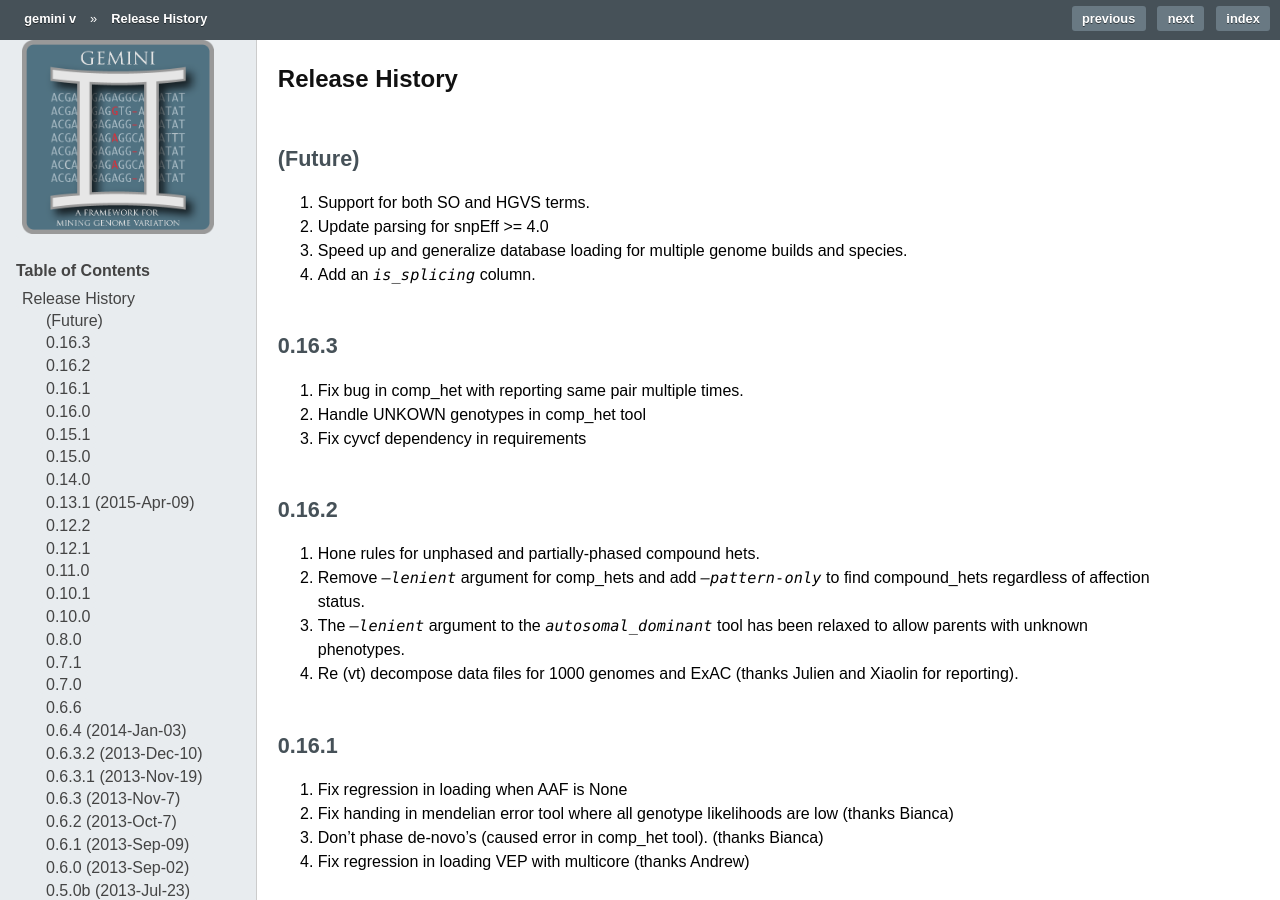
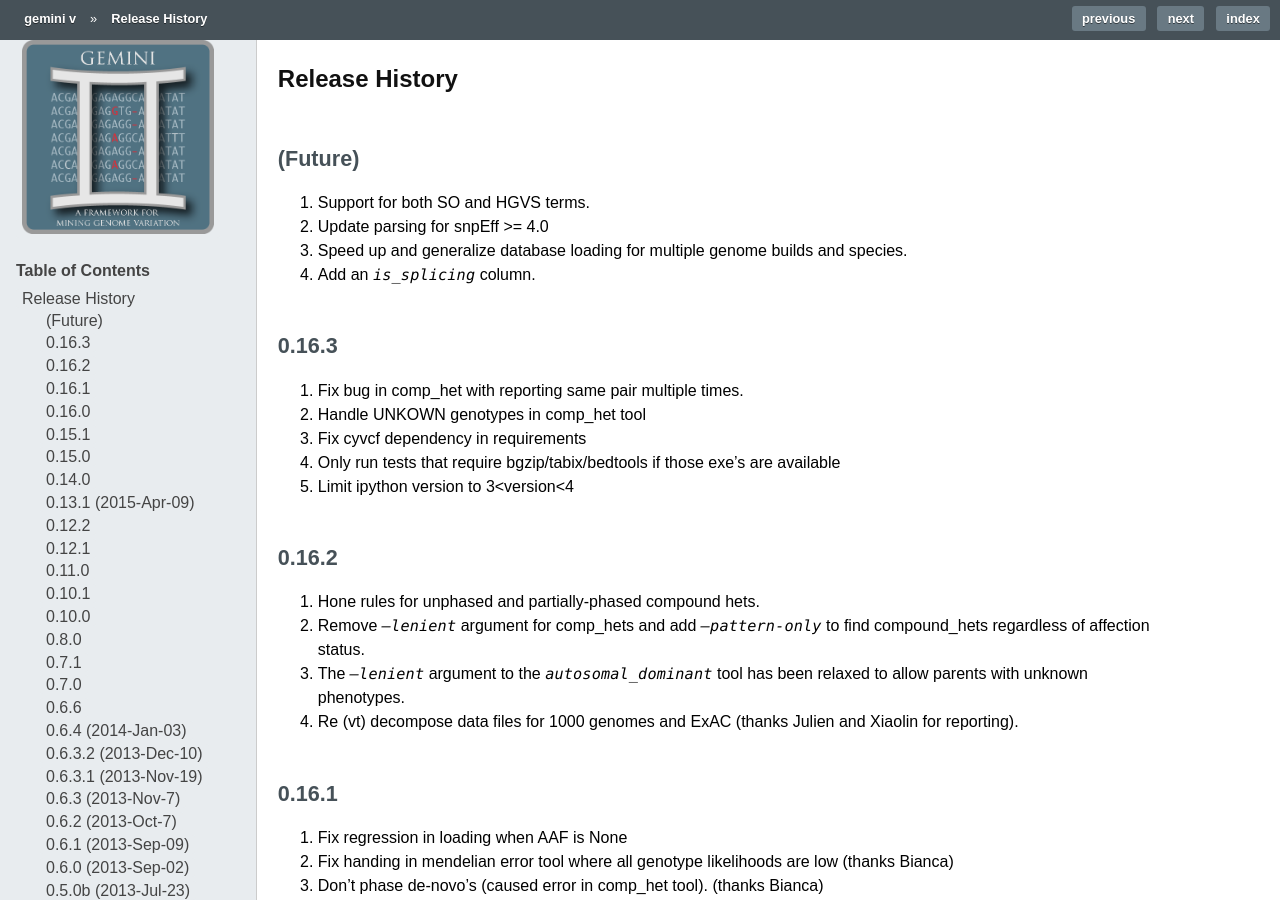
Before and after one commit to arq5x/gemini, a Sphinx documentation site: the page built from docs/content/history.rst, in a window 1280 px wide and 900 px high. Built offline with Sphinx 7.4.7, drawn with Linux system fonts in a browser that asks for light colours; formulas are drawn with MathJax 3; the version number could not be read and is left out; comment, search, counter and statistics services are not loaded.

Commit message:
update history

```diff
--- a/docs/content/history.rst
+++ b/docs/content/history.rst
@@ -14,6 +14,8 @@ Release History
 #. Fix bug in comp_het with reporting same pair multiple times.
 #. Handle UNKOWN genotypes in comp_het tool
 #. Fix cyvcf dependency in requirements
+#. Only run tests that require bgzip/tabix/bedtools if those exe's are available
+#. Limit ipython version to 3<version<4
 
 
 0.16.2
```
